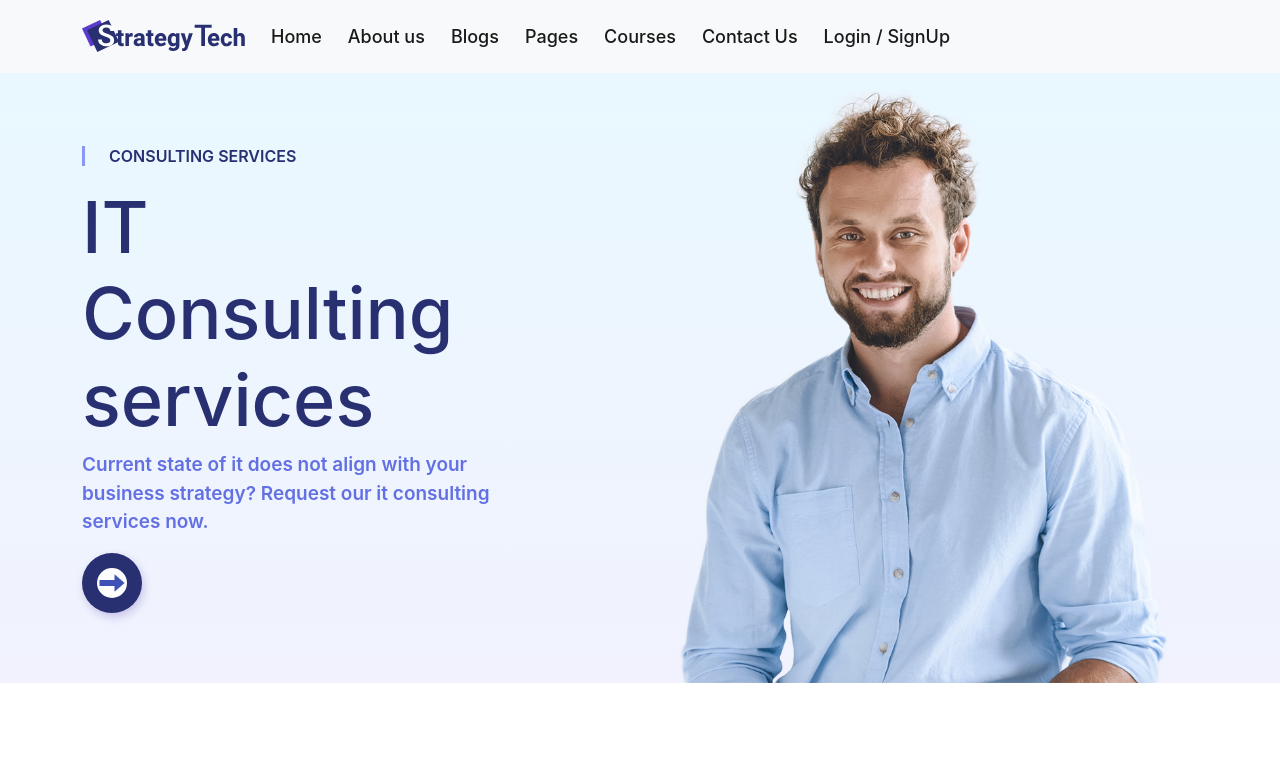
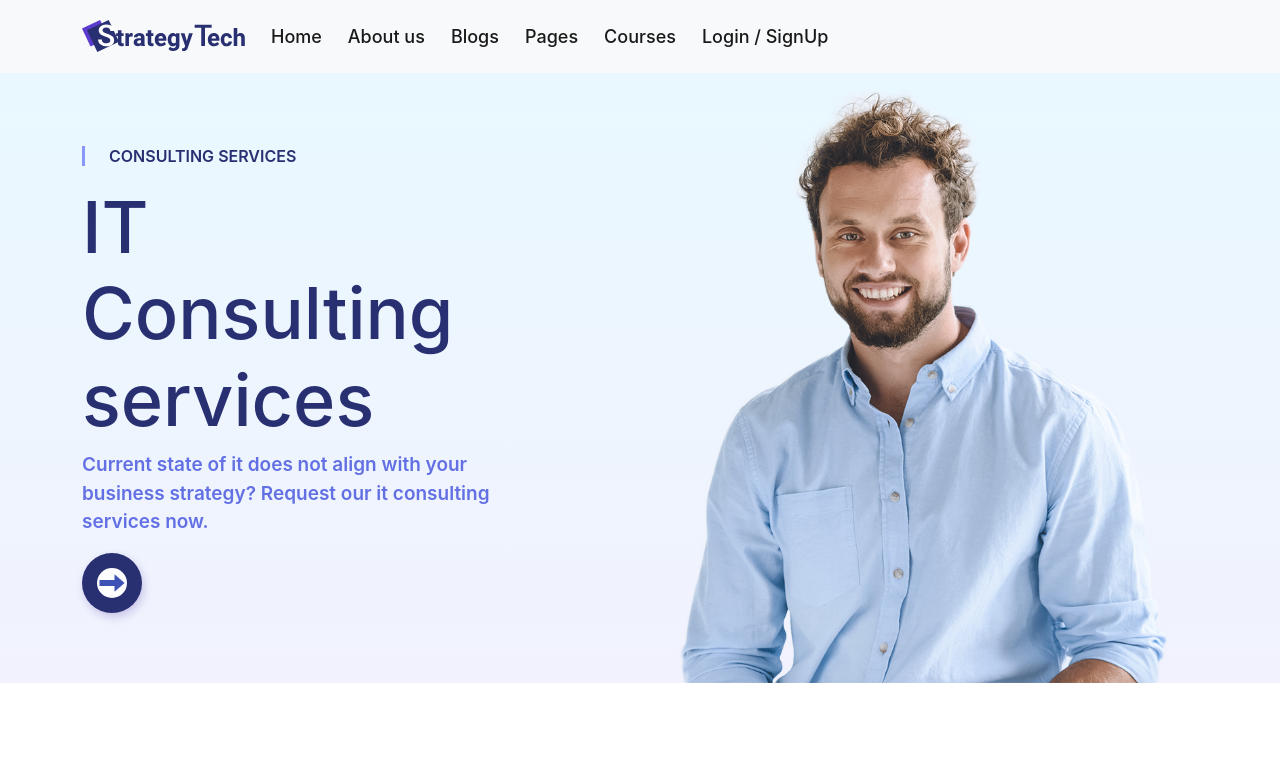
Before and after one commit to tanvir1017/StrategyTech, a React (Create React App) app: page / in a window 1280 px wide. Shown: the top 781 px of the page. Built offline with nearby package versions, Linux system fonts and the light colour scheme.

Commit message:
navigation

```diff
--- a/src/Components/Navigation/Navigation.js
+++ b/src/Components/Navigation/Navigation.js
@@ -52,11 +52,6 @@ const Navigation = () => {
               </Link>
             </li>{" "}
             <li class="nav-item">
-              <Link class="nav-link active" to="/contact_us">
-                Contact Us
-              </Link>
-            </li>
-            <li class="nav-item">
               <Link class="nav-link active" to="/signup">
                 Login / SignUp
               </Link>
```
